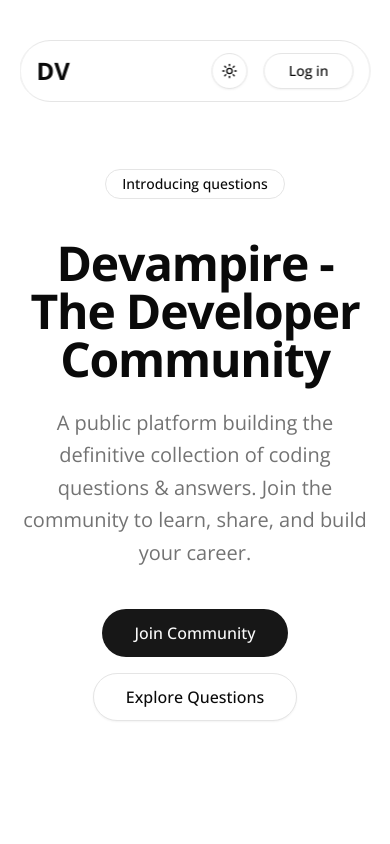
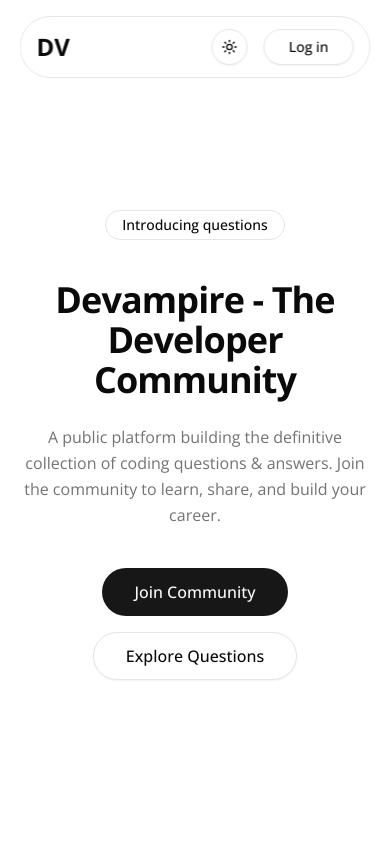
Before and after one commit to PranavKale03/Devampire, a Next.js app: page / in a window 390 px wide. Shown: the top 844 px of the page. Built offline with nearby package versions, Linux system fonts and the light colour scheme.

Commit message:
Hero section style fix

```diff
--- a/app/page.tsx
+++ b/app/page.tsx
@@ -47,14 +47,14 @@ export default function LandingPage() {
         </motion.div>
         <motion.h1
           variants={fadeInUp}
-          className="text-5xl md:text-7xl font-bold text-foreground tracking-tight max-w-5xl"
+          className="text-4xl md:text-7xl font-bold text-foreground tracking-tight max-w-5xl"
         >
           <span className="text-foreground">Devampire</span> - The Developer
           Community
         </motion.h1>
         <motion.p
           variants={fadeInUp}
-          className="text-xl md:text-2xl text-muted-foreground max-w-2xl leading-relaxed"
+          className="text-md md:text-2xl text-muted-foreground max-w-2xl leading-relaxed"
         >
           A public platform building the definitive collection of coding
           questions & answers. Join the community to learn, share, and build
--- a/components/Navbar.tsx
+++ b/components/Navbar.tsx
@@ -42,7 +42,7 @@ const Navbar = () => {
       initial={{ y: -20, opacity: 0 }}
       animate={{ y: 0, opacity: 1 }}
       transition={{ delay: 0.1, type: "spring", stiffness: 100, damping: 20, mass: 1 }}
-      className="fixed top-10 left-1/2 transform -translate-x-1/2 z-50 bg-background/60 backdrop-blur-md rounded-full border border-border px-4 py-3 flex items-center justify-between gap-8 w-[90%] md:w-[65%]"
+      className="fixed top-4 md:top-10 left-1/2 transform -translate-x-1/2 z-50 bg-background/60 backdrop-blur-md rounded-full border border-border px-4 py-3 flex items-center justify-between gap-8 w-[90%] md:w-[65%]"
     >
       <div className="flex items-center">
         <Link href="/" className="flex items-center">
```
